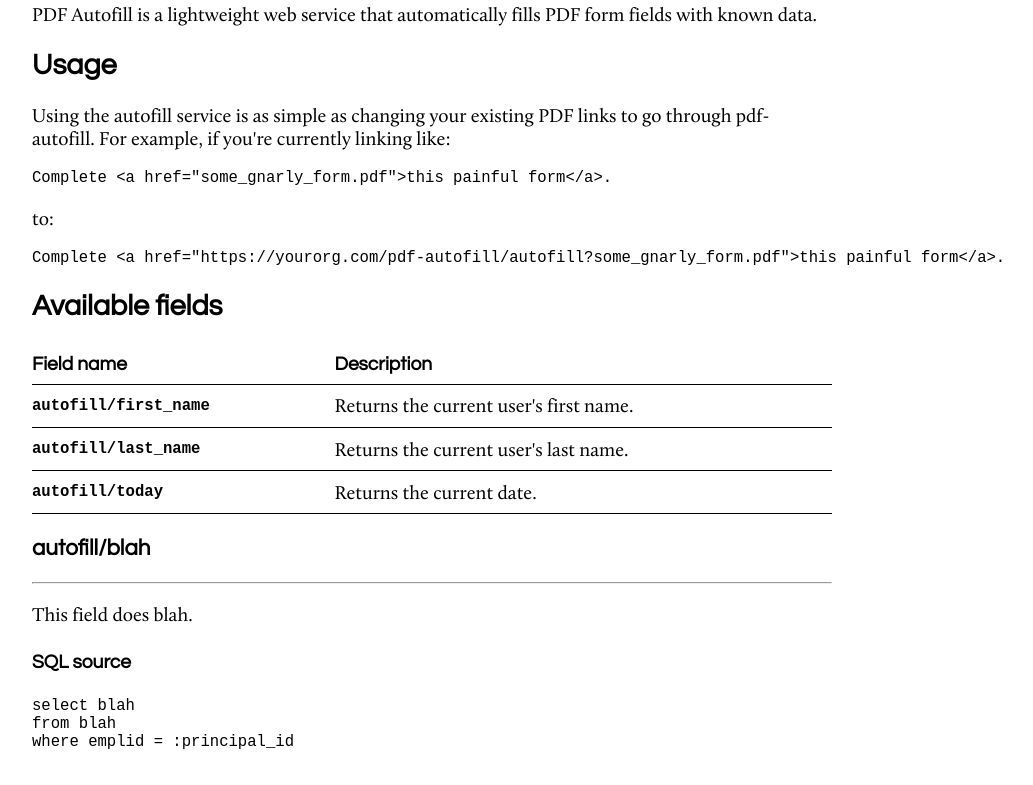
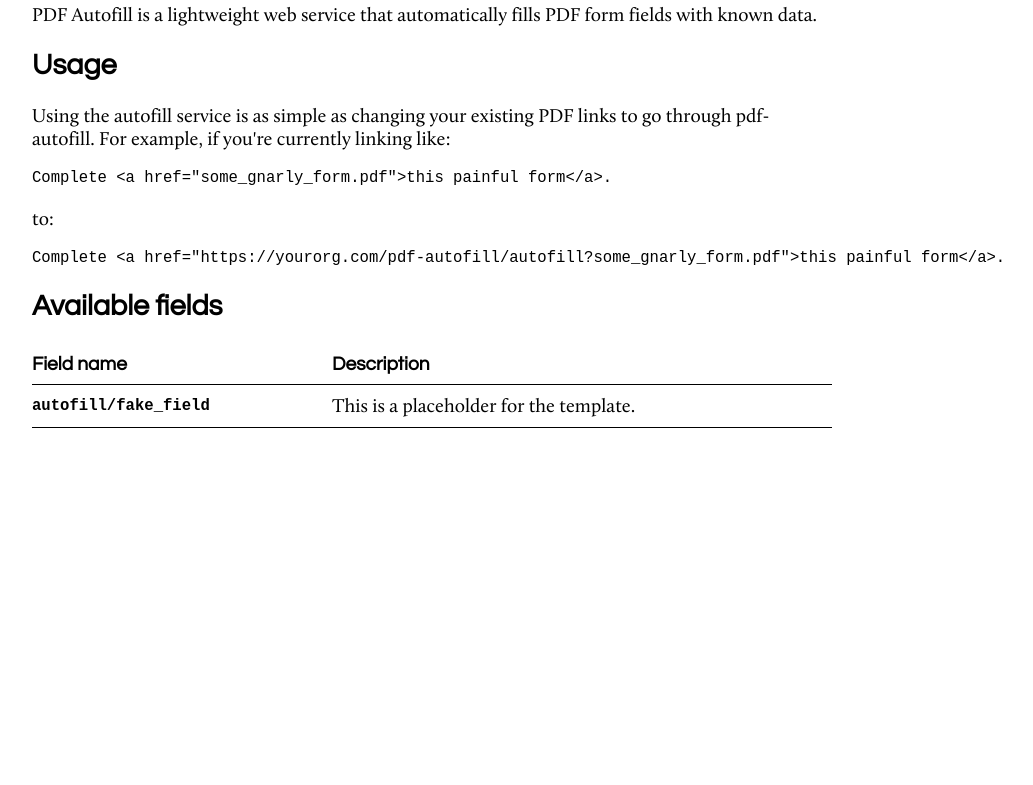
Before and after one commit to cdinger/pdf-autofill, a plain HTML site: page resources/public/index.html in a window 1280 px wide. Shown: the part 87-872 px from the top of the page, without its empty margins (208-1241 px from the left). After the commit the page ends 800 px from the top, so only its background shows below. Drawn offline with Linux system fonts and the light colour scheme.

Commit message:
Display fields in a table

```diff
--- a/resources/public/index.html
+++ b/resources/public/index.html
@@ -56,31 +56,11 @@
       </thead>
       <tbody>
         <tr>
-          <td>autofill/first_name</td>
-          <td>Returns the current user's first name.</td>
-        </tr>
-        <tr>
-          <td>autofill/last_name</td>
-          <td>Returns the current user's last name.</td>
-        </tr>
-        <tr>
-          <td>autofill/today</td>
-          <td>Returns the current date.</td>
+          <td class="fieldname">autofill/fake_field</td>
+          <td class="description">This is a placeholder for the template.</td>
         </tr>
       </tbody>
     </table>
-
-    <div class="fields">
-      <h3>autofill/blah</h3>
-      <hr />
-      <p>This field does blah.</p>
-      <h4>SQL source</h4>
-      <pre>
-select blah
-from blah
-where emplid = :principal_id
-      </pre>
-    </div>
   </div>
 </body>
 </html>
```
Also changed, not shown: 1 other file.
